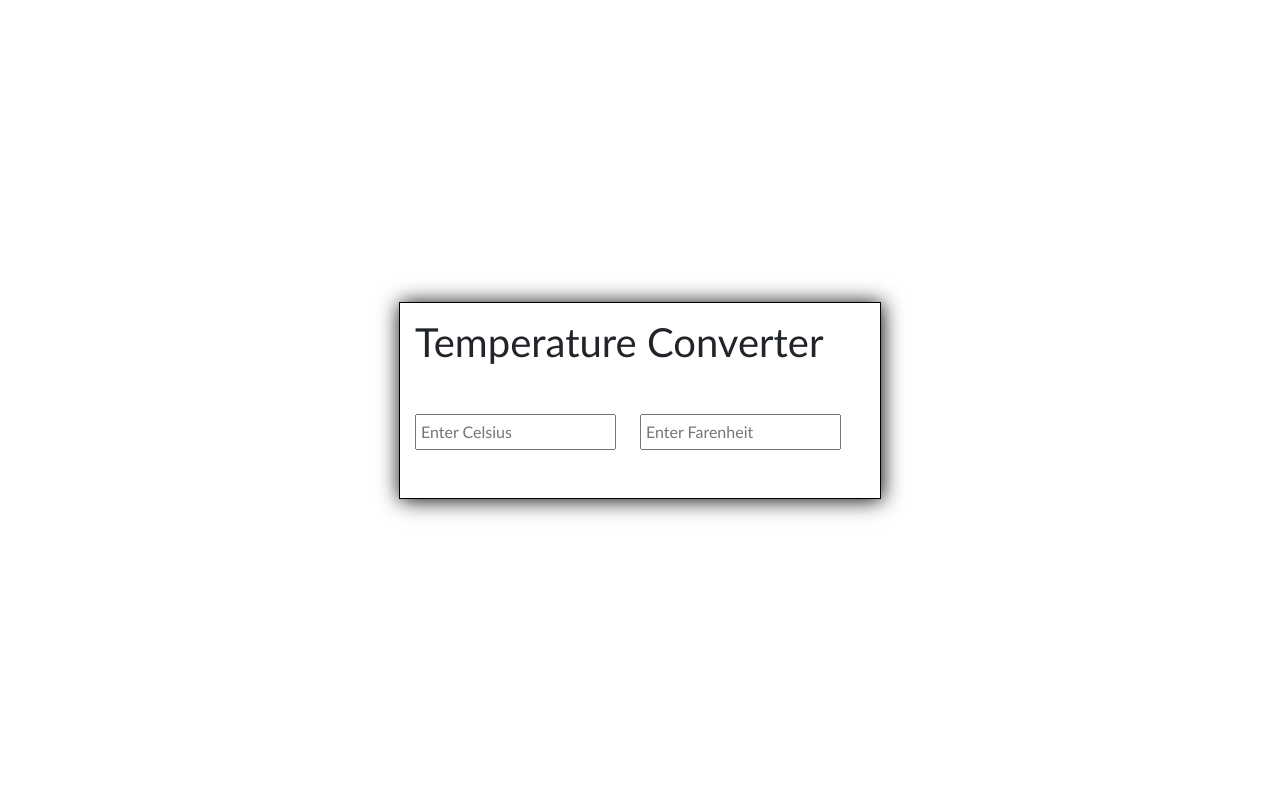
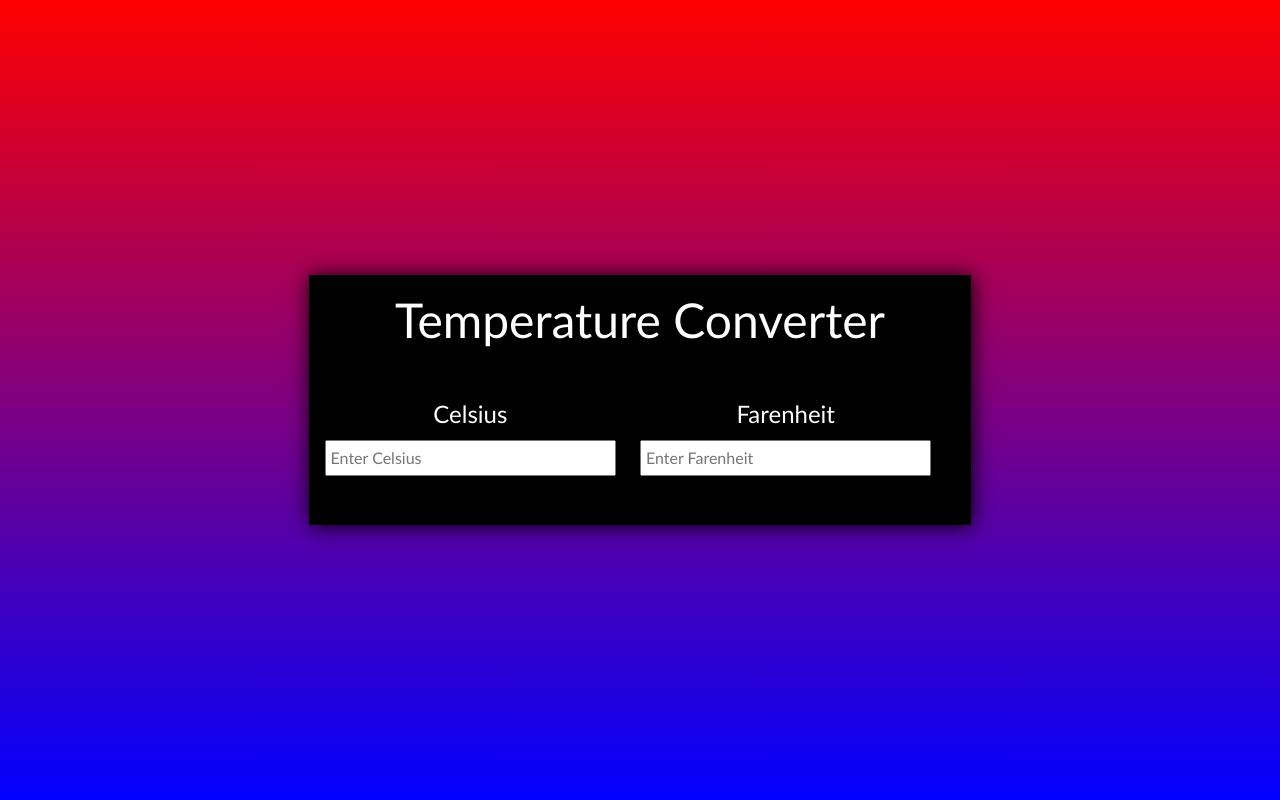
Before and after one commit to Reagan701/TempretureConverter, a plain HTML site: page index.html in a window 1280 px wide. Drawn offline with nearby package versions, Linux system fonts and the light colour scheme.

Commit message:
Changed Colors and Sizes

```diff
--- a/index.html
+++ b/index.html
@@ -13,13 +13,15 @@
 
     <div class="vh-100 container d-flex flex-column justify-content-center align-items-center text-black h-100 ">
         <div class="tempContainer">
-            <h1>Temperature Converter</h1>
-            <div class="row w-100 my-5 d-flex justify-content-between">
+            <h1 class="display-5 text-center">Temperature Converter</h1>
+            <div class="text-center row w-100 my-5 d-flex justify-content-between">
                 <div class="col-md-6">
-                    <input class="w-100 p-1" type="number" oninput="farToCels()" onchange="farToCels()" id="Celsius" placeholder="Enter Celsius">
+                    <label class="mb-2 fs-4" for="celsius">Celsius</label>
+                    <input class="w-100 p-1" name="celsius" type="number" oninput="farToCels()" onchange="farToCels()" id="Celsius" placeholder="Enter Celsius">
                 </div>
                 <div class="col-md-6">
-                    <input class="w-100 p-1" type="number" oninput="celsToFar()"  onchange="celsToFar()" id="Farenheit" placeholder="Enter Farenheit">
+                    <label class="mb-2 fs-4" for="farenheit">Farenheit</label>
+                    <input class="w-100 p-1" name="farenheit" type="number" oninput="celsToFar()"  onchange="celsToFar()" id="Farenheit" placeholder="Enter Farenheit">
                 </div>
             </div>
         </div>
--- a/style.css
+++ b/style.css
@@ -6,7 +6,13 @@
     font-family: 'Trebuchet MS', 'Lucida Sans Unicode', 'Lucida Grande', 'Lucida Sans', Arial, sans-serif;
 }
 
+body{
+    background:linear-gradient(red,blue);
+}
+
 .tempContainer{
+    background-color: black;
+    color: white;
     padding: 15px 15px 0px 15px;
     border: 1px solid black;
     box-shadow: 1px 1px 20px black;
```
